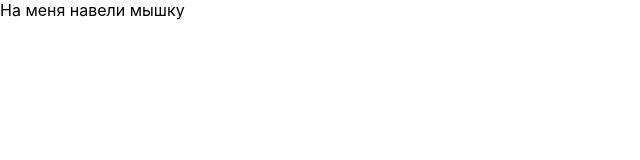
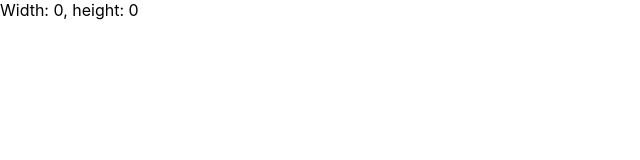
Before and after one commit to bobkov-evgeny/react-custom-hooks, a React (Create React App) app: page / in a window 1280 px wide. Shown: the top 160 px of the page, without its empty margins (0-640 px from the left). Built offline with nearby package versions, Linux system fonts and the light colour scheme.

Commit message:
useViewport implementation

```diff
--- a/src/App.js
+++ b/src/App.js
@@ -1,12 +1,12 @@
-import { useHover } from './useHover';
+import { useViewportSize } from './useViewportSize';
 
 function App() {
-    const {hovered, ref} = useHover();
+    const { height, width } = useViewportSize();
 
     return (
-        <div ref={ref}>
-            {hovered ? 'На меня навели мышку' : 'Наведи мышкой на меня'}
-        </div>
+        <>
+            Width: {width}, height: {height}
+        </>
     );
 }
 
--- /dev/null
+++ b/src/useViewportSize.js
@@ -0,0 +1,21 @@
+import {useState} from "react";
+import {useWindowEvent} from "./useWindowEvent";
+
+export function useViewportSize() {
+    const [viewportSize, setViewportSize] = useState({height: 0, width: 0});
+    const {height, width} = viewportSize;
+
+    const handleResize = ({target}) => {
+        setViewportSize({
+            height: target.innerHeight,
+            width: target.innerWidth
+        })
+    };
+
+    useWindowEvent('resize', handleResize);
+
+    return {
+        height,
+        width
+    };
+}
--- /dev/null
+++ b/src/useWindowEvent.js
@@ -0,0 +1,10 @@
+import { useEffect } from 'react';
+
+export function useWindowEvent(type, listener, options) {
+    useEffect(() => {
+        if (typeof window !== 'undefined') {
+            window.addEventListener(type, listener, options);
+            return () => window.removeEventListener(type, listener, options);
+        }
+    }, [type, listener]);
+}
```
